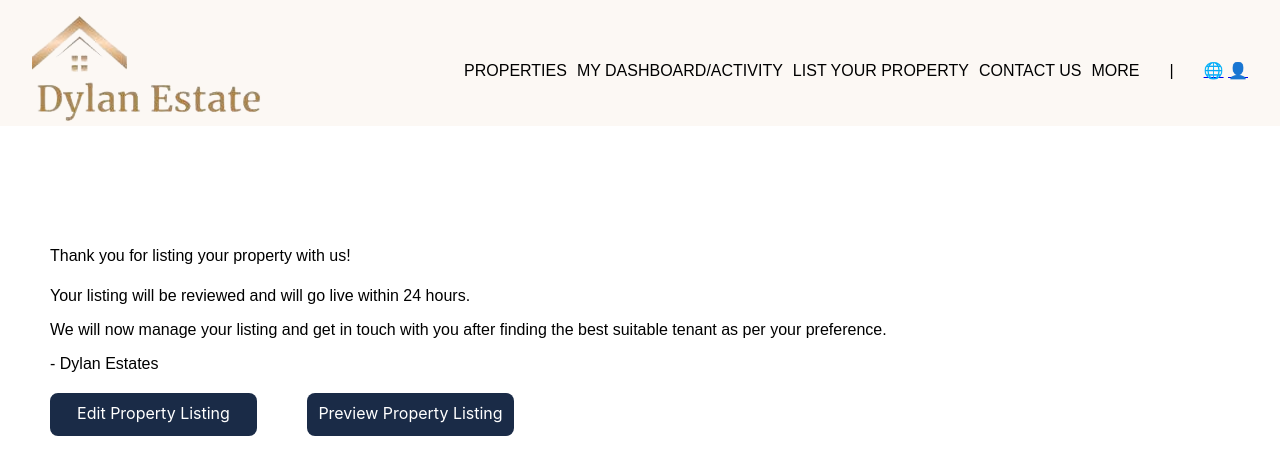
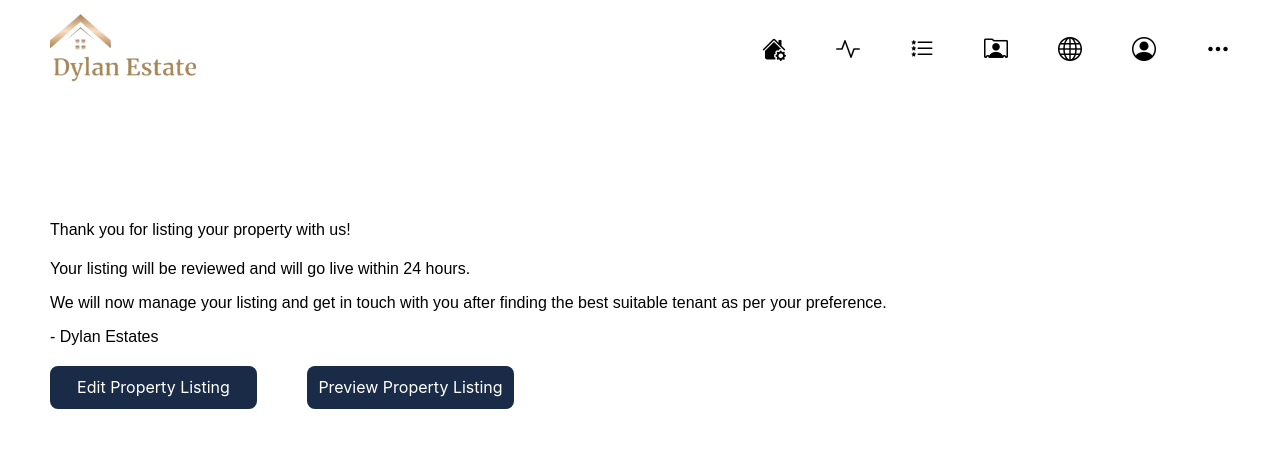
Before and after one commit to athawalesanket0/Real-Estate, a plain HTML site: page thank.html in a window 1280 px wide. Drawn offline with nearby package versions, Linux system fonts and the light colour scheme.

Commit message:
Updated thankyou page

```diff
--- a/thank.css
+++ b/thank.css
@@ -10,14 +10,13 @@ header {
     display: flex;
     justify-content: space-between;
     align-items: center;
-    padding: 1rem 2rem;
-    background: #FCF8F4;
+    background-color: white;
     text-decoration: none;
-    padding: 16px 32px 0 32px;
+    padding: 0 50px;
 }
 
-nav {
-    display: flex;
+.logo img {
+    width: 150px;
 }
 
 .header-nav {
@@ -29,8 +28,8 @@ nav {
 ul {
     display: flex;
     justify-content: space-between;
-    gap: 10px;
-    padding: 0;
+    gap: 50px;
+    list-style: none;
 }
 
 ul a {
@@ -67,5 +66,4 @@ ul a {
     font-weight: 400;
     line-height: 19.36px;
     text-align: left;
-
 }
--- a/thank.html
+++ b/thank.html
@@ -5,6 +5,7 @@
     <meta charset="UTF-8">
     <meta name="viewport" content="width=device-width, initial-scale=1.0">
     <title>thankyou</title>
+    <link rel="stylesheet" href="https://cdn.jsdelivr.net/npm/bootstrap-icons@1.11.3/font/bootstrap-icons.min.css">
     <link rel="stylesheet" href="thank.css">
 </head>
 
@@ -15,19 +16,30 @@
         </div>
         <div class="header-nav">
             <nav>
-                <ul class="nav-list">
-                    <div><a href="#">PROPERTIES</a></div>
-                    <div><a href="#">MY DASHBOARD/ACTIVITY</a></div>
-                    <div><a href="#">LIST YOUR PROPERTY</a></div>
-                    <div><a href="#">CONTACT US</a></div>
-                    <div><a href="#">MORE</a></div>
+                <ul>
+                    <li>
+                        <h1><a href="#" title="Properties"><i class="bi bi-house-gear-fill"></i></a></h1>
+                    </li>
+                    <li>
+                        <h1><a href="#" title="Activity"><i class="bi bi-activity"></i></a></h1>
+                    </li>
+                    <li>
+                        <h1><a href="#" title="Property-list"><i class="bi bi-list-stars"></i></a></h1>
+                    </li>
+                    <li>
+                        <h1><a href="#" title="contact"><i class="bi bi-person-rolodex"></i></a></h1>
+                    </li>
+                    <li>
+                        <h1><a href="#" title="ln"><i class="bi bi-globe"></i></a></h1>
+                    </li>
+                    <li>
+                        <h1><a href="#" title="user"><i class="bi bi-person-circle"></i></a></h1>
+                    </li>
+                    <li>
+                        <h1><a href="#" title="more"><i class="bi bi-three-dots"></i></a></h1>
+                    </li>
                 </ul>
             </nav>
-            <div>|</div>
-            <div class="user-actions">
-                <a href="#" class="language-icon">🌐</a>
-                <a href="#" class="user-icon">👤</a>
-            </div>
         </div>
     </header>
     <div class="container">
```
